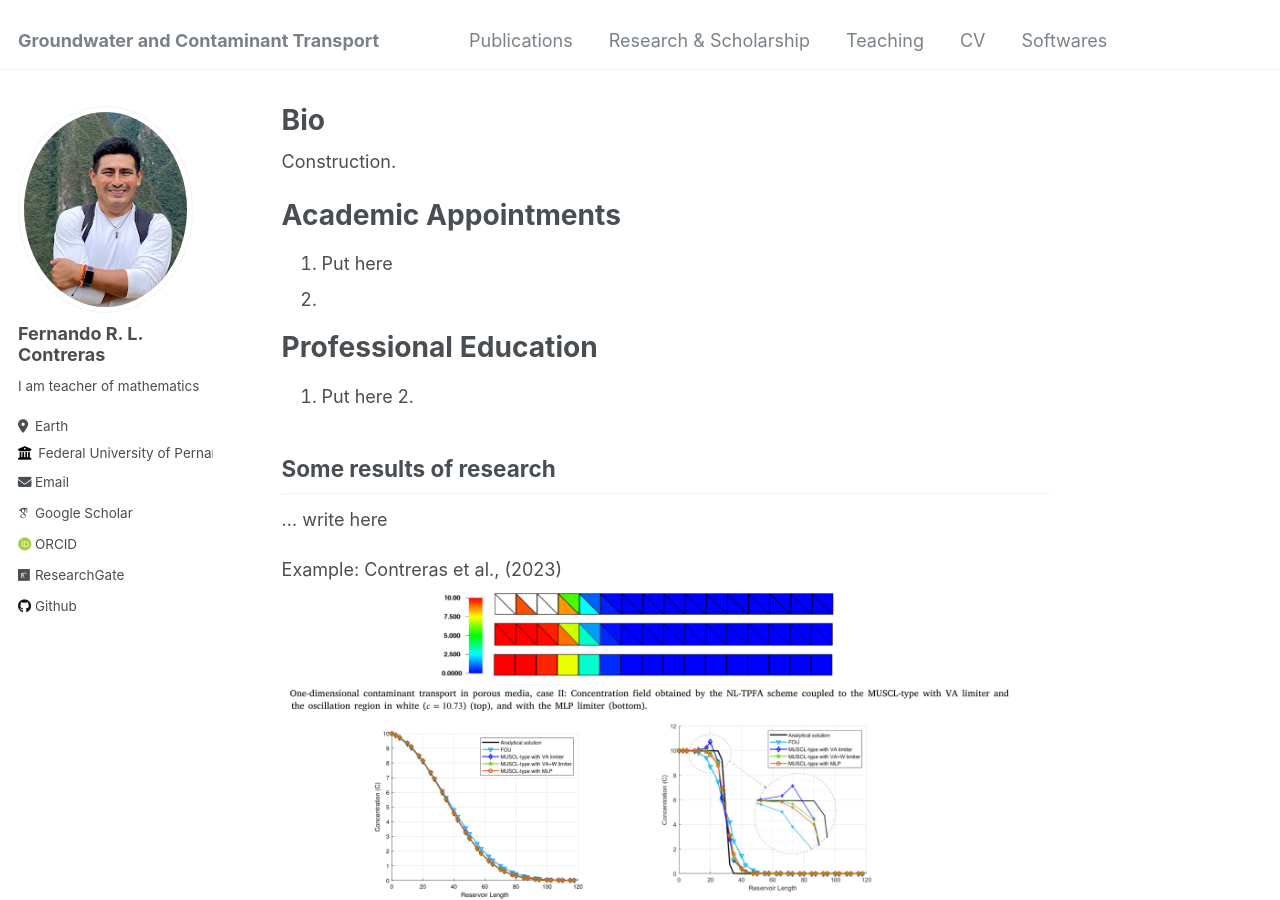
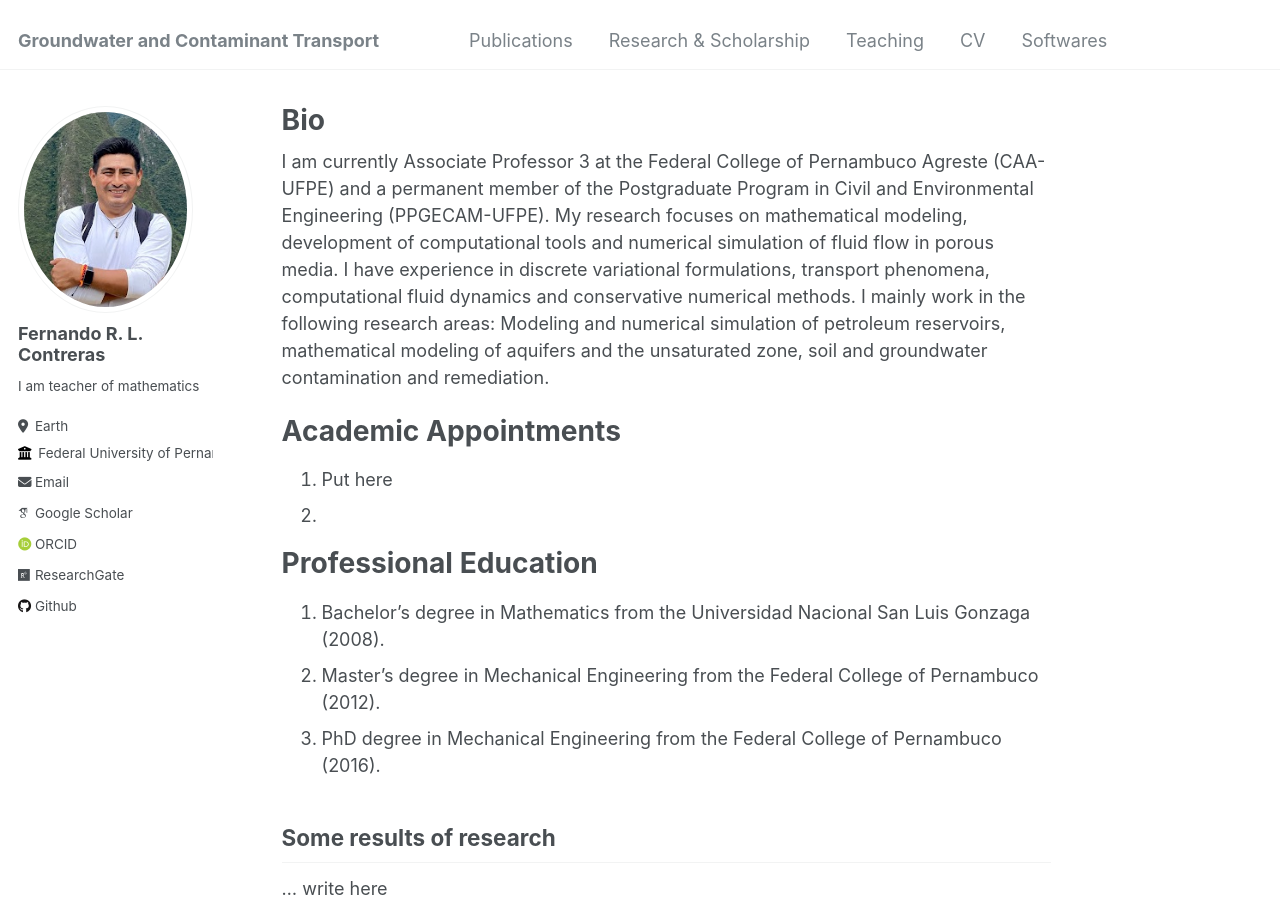
Before and after one commit to Feraul/Feraul.github.io, a Jekyll site: the page built from _pages/about.md, in a window 1280 px wide and 900 px high. Built offline with Jekyll 4.4.1, drawn with Linux system fonts in a browser that asks for light colours; some web fonts are replaced.

Commit message:
Update about.md

```diff
--- a/_pages/about.md
+++ b/_pages/about.md
@@ -7,7 +7,7 @@ redirect_from:
   - /about.html
 ---
 
-Construction.
+I am currently Associate Professor 3 at the Federal College of Pernambuco Agreste (CAA-UFPE) and a permanent member of the Postgraduate Program in Civil and Environmental Engineering (PPGECAM-UFPE). My research focuses on mathematical modeling, development of computational tools and numerical simulation of fluid flow in porous media. I have experience in discrete variational formulations, transport phenomena, computational fluid dynamics and conservative numerical methods. I mainly work in the following research areas: Modeling and numerical simulation of petroleum reservoirs, mathematical modeling of aquifers and the unsaturated zone, soil and groundwater contamination and remediation.
 
 Academic Appointments
 ======
@@ -16,8 +16,9 @@ Academic Appointments
 
 Professional Education
 ======
-1. Put here
-2.
+1. Bachelor's degree in Mathematics from the Universidad Nacional San Luis Gonzaga (2008).
+2. Master's degree in Mechanical Engineering from the Federal College of Pernambuco (2012).
+3. PhD degree in Mechanical Engineering from the Federal College of Pernambuco (2016).
 
 Some results of research
 ------
```
